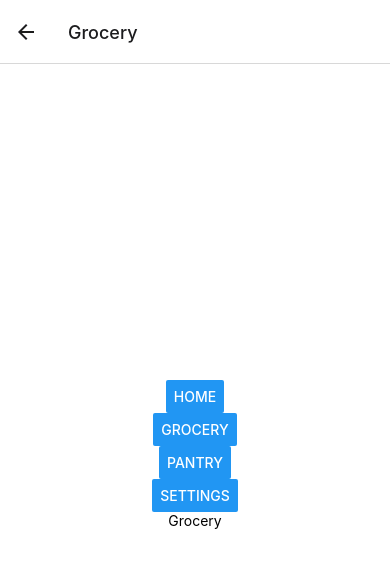
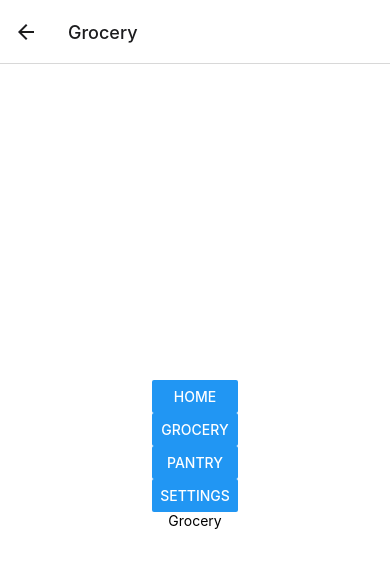
Before and after one commit to CS222-UIUC/course-project-recipe-app, a React Native app in the folder recipe/: screen / in a window 390 px wide. Both pictures are taken after a click on the button "GROCERY". Shown: the top 568 px of the page. Built offline with nearby package versions, Linux system fonts and the light colour scheme.

Commit message:
figured out how to make reusable jsx items and turned nav bar into reasuable component to reduce code clutterness

```diff
--- a/recipe/App.js
+++ b/recipe/App.js
@@ -1,7 +1,8 @@
 import { StatusBar } from 'expo-status-bar';
 import { NavigationContainer } from '@react-navigation/native';
 import { createNativeStackNavigator } from '@react-navigation/native-stack';
-import { StyleSheet, Text, View, Button } from 'react-native';
+import { StyleSheet, Text, View, Button, div } from 'react-native';
+import { Component } from 'react';
 const Stack = createNativeStackNavigator();
 const App = () => {
   return (
@@ -25,9 +26,47 @@ const styles = StyleSheet.create({
     justifyContent: 'center',
   },
 });
+
 const HomeScreen = ({ navigation }) => {
   return (
     <View style={styles.container}>
+      {menuBar(navigation)}
+      <Text>home</Text>
+    </View>
+  );
+};
+const SettingsScreen = ({ navigation }) => {
+  return (
+    <View >
+
+      {menuBar(navigation)}
+
+      <Text>Settings</Text>
+    </View>
+  );
+};
+const GroceryScreen = ({ navigation }) => {
+  return (
+    <View style={styles.container}>
+     {menuBar(navigation)}
+      <Text>Grocery</Text>
+    </View>
+  );
+};
+const PantryScreen = ({ navigation }) => {
+  return (
+    <View style={styles.container}>
+      {menuBar(navigation)}
+      <Text>Pantry</Text>
+    </View>
+
+  );
+
+
+};
+const menuBar =  navigation  => {
+  return (
+    <View>
       <Button
         title="Home"
         onPress={() =>
@@ -52,101 +91,10 @@ const HomeScreen = ({ navigation }) => {
           navigation.navigate('Settings')
         }
       />
-      <Text>home</Text>
     </View>
-  );
-};
-const SettingsScreen = ({ navigation }) => {
-  return (
-    <View style={styles.container}>
-      <Button
-        title="Home"
-        onPress={() =>
-          navigation.navigate('Home')
-        }
-      />
-      <Button
-        title="Grocery"
-        onPress={() =>
-          navigation.navigate('Grocery')
-        }
-      />
-      <Button
-        title="Pantry"
-        onPress={() =>
-          navigation.navigate('Pantry')
-        }
-      />
-      <Button
-        title="Settings"
-        onPress={() =>
-          navigation.navigate('Settings')
-        }
-      />
-      <Text>Settings</Text>
-    </View>
-  );
-};
-const GroceryScreen = ({ navigation }) => {
-  return (
-    <View style={styles.container}>
-      <Button
-        title="Home"
-        onPress={() =>
-          navigation.navigate('Home')
-        }
-      />
-      <Button
-        title="Grocery"
-        onPress={() =>
-          navigation.navigate('Grocery')
-        }
-      />
-      <Button
-        title="Pantry"
-        onPress={() =>
-          navigation.navigate('Pantry')
-        }
-      />
-      <Button
-        title="Settings"
-        onPress={() =>
-          navigation.navigate('Settings')
-        }
-      />
-      <Text>Grocery</Text>
-    </View>
-  );
-};
-const PantryScreen = ({ navigation }) => {
-  return (
-    <View style={styles.container}>
-      <Button
-        title="Home"
-        onPress={() =>
-          navigation.navigate('Home')
-        }
-      />
-      <Button
-        title="Grocery"
-        onPress={() =>
-          navigation.navigate('Grocery')
-        }
-      />
-      <Button
-        title="Pantry"
-        onPress={() =>
-          navigation.navigate('Pantry')
-        }
-      />
-      <Button
-        title="Settings"
-        onPress={() =>
-          navigation.navigate('Settings')
-        }
-      />
-      <Text>Pantry</Text>
-    </View>
-  );
+  )
+  ;
+
+
 };
 export default App
```
Also changed, not shown: 1 other file (tests, documents, lock files or other folders).
